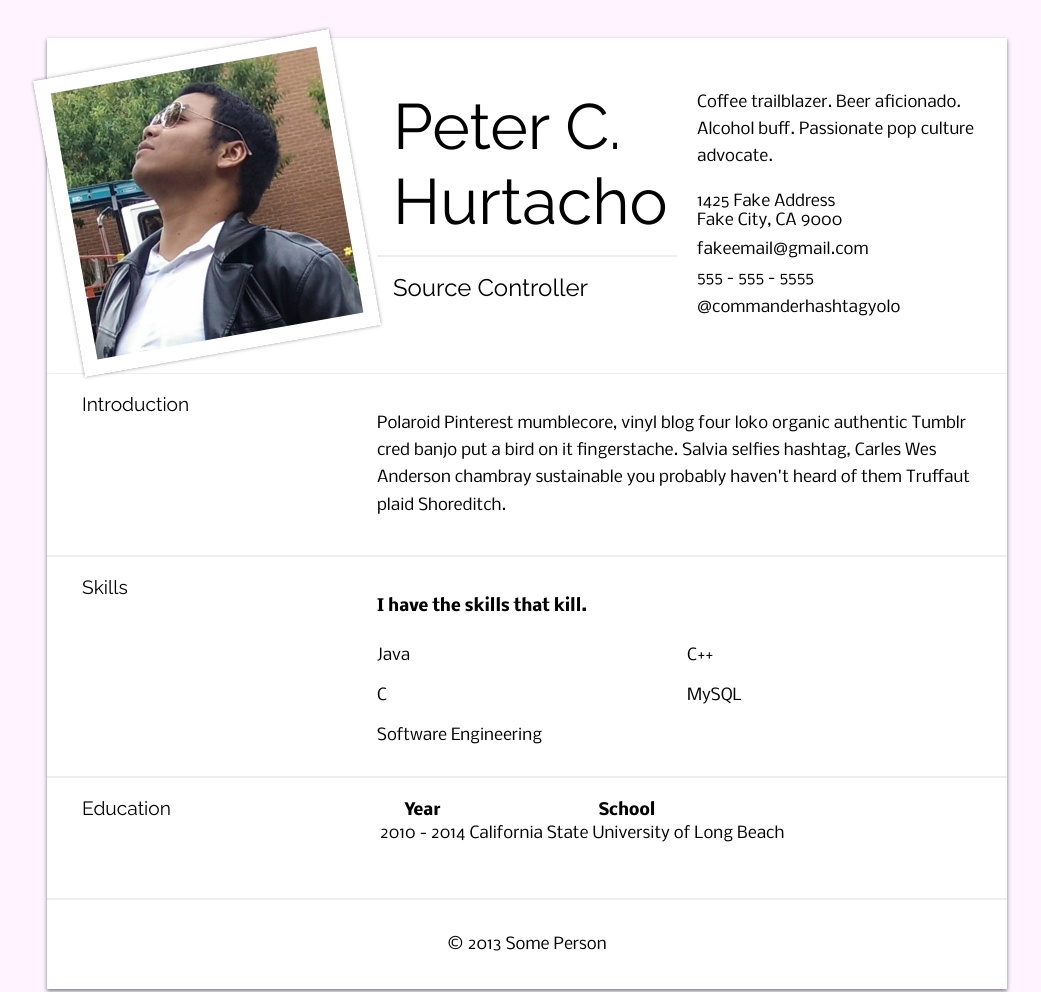
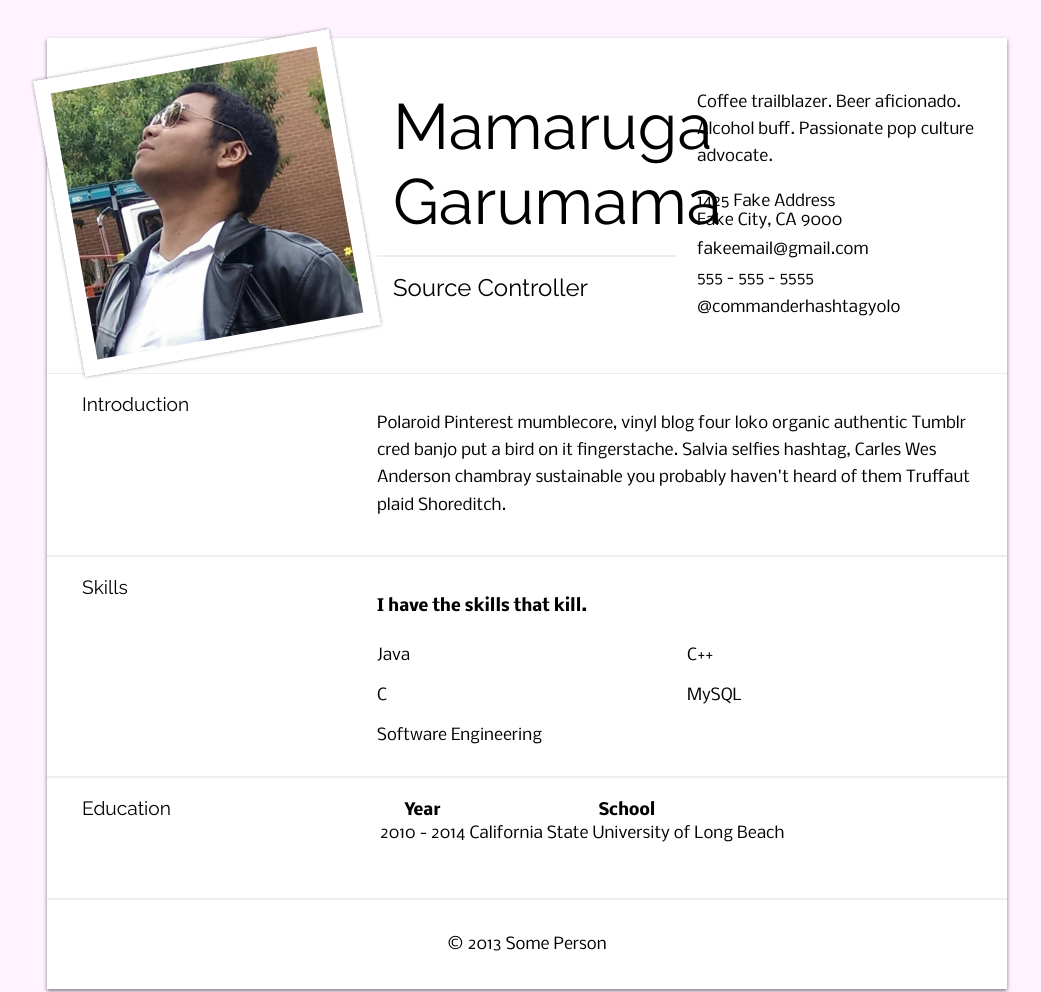
Before and after one commit to RichCherng/mamaruga.github.io, a plain HTML site: page index.html in a window 1280 px wide. Shown: the top 992 px of the page, without its empty margins (113-1154 px from the left). Drawn offline with Linux system fonts and the light colour scheme.

Commit message:
Change my name

```diff
--- a/index.html
+++ b/index.html
@@ -2,7 +2,7 @@
 <html>
 	<head>
 		<title>
-			Peter C. Hurtacho
+			Mamaruga Garumama
 		</title>
 
 	<link rel="stylesheet" href="960.css" />
@@ -18,7 +18,7 @@
 			<img class="avatar" src="avatar.jpg" alt="" />
 		</div>
 		<div class="grid_4">
-			<h1>Peter C. Hurtacho</h1>
+			<h1>Mamaruga Garumama</h1>
 			<h2>Source Controller</h2>
 		</div>
 			<div class="grid_4">
```
